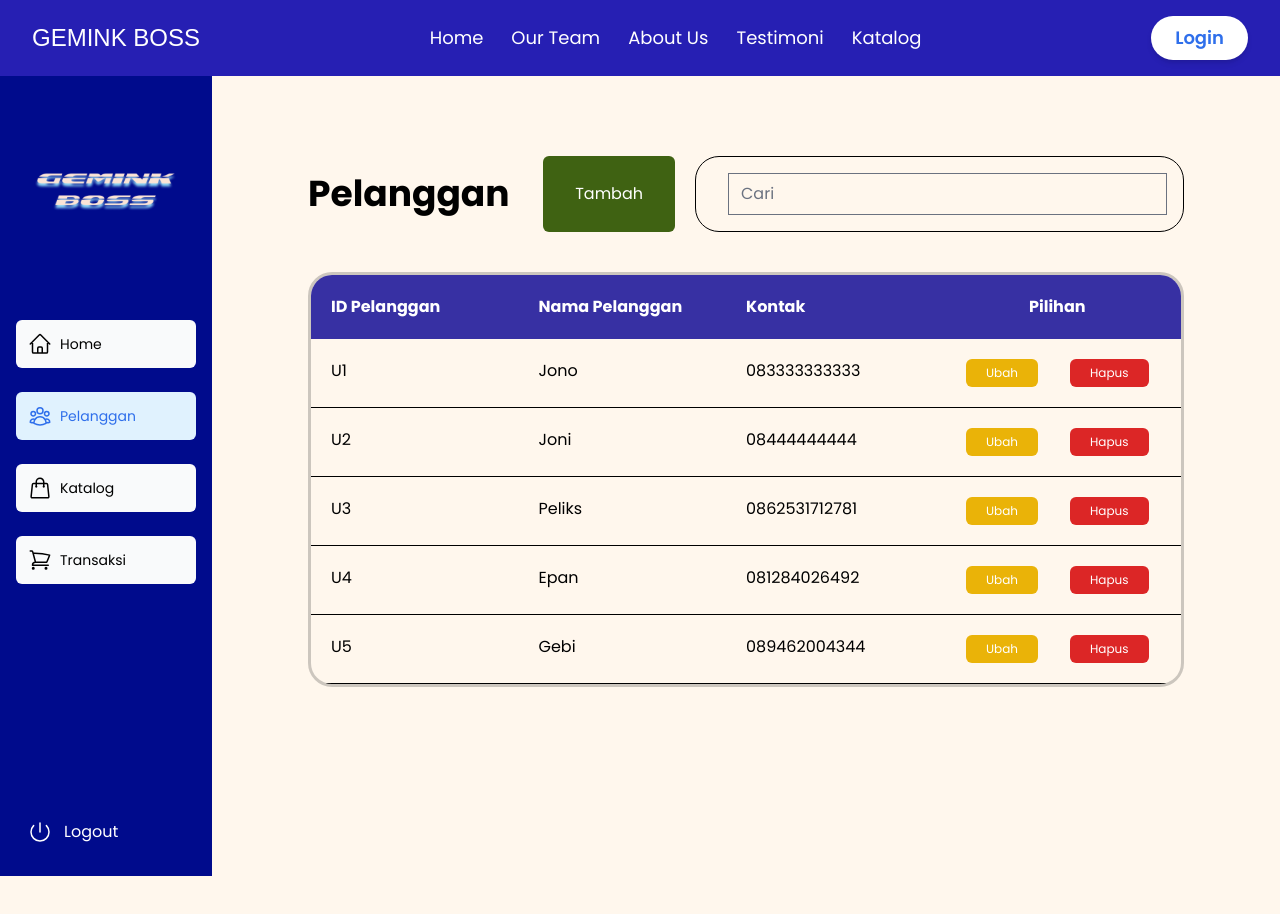
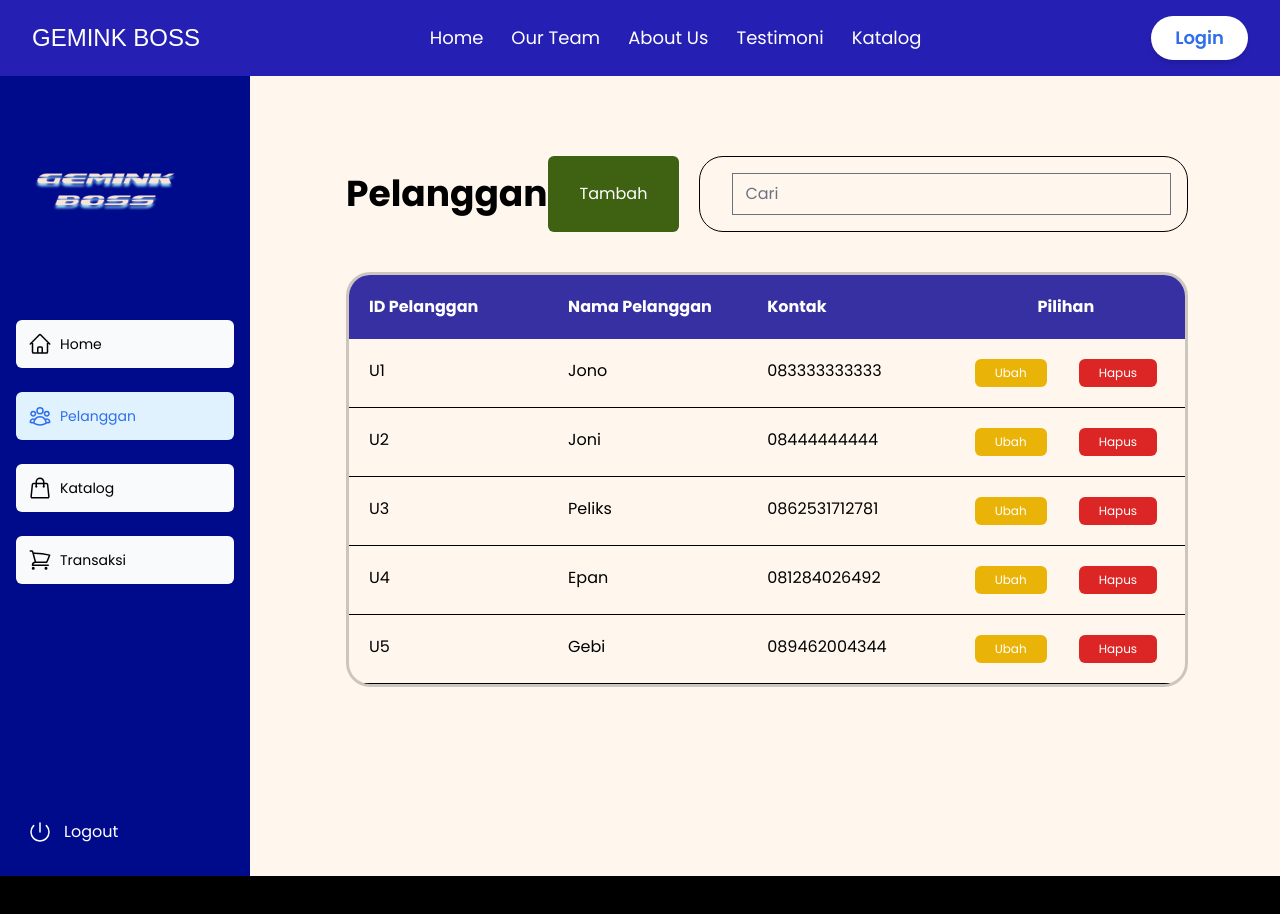
Before and after one commit to brumziee/SIWEB_GEMINK_BOSS, a Next.js app: page /adminpage/customers in a window 1280 px wide. Shown: the top 914 px of the page. After the commit the page ends 876 px from the top, so only its background shows below. Built offline with nearby package versions, Linux system fonts and the light colour scheme; a web font is replaced by a local one.

Commit message:
Update layout.tsx

```diff
--- a/app/adminpage/layout.tsx
+++ b/app/adminpage/layout.tsx
@@ -1,13 +1,17 @@
-// app/dashboard/layout.tsx
 import * as React from "react";
 import SideNav from '@/app/ui/adminpage/sidenav';
 import { poppins } from "@/app/ui/fonts";
 
 export default function DashboardLayout({ children }: { children: React.ReactNode }) {
   return (
-    <main className={`flex min-h-screen bg-orange-50 ${poppins.className}`}>
-      <SideNav />
-      <section className="flex-1 px-12 py-10 max-md:p-5 max-sm:p-4">
+    <main className={`flex h-screen overflow-hidden bg-orange-50 ${poppins.className}`}>
+      {/* SideNav tidak ikut scroll */}
+      <div className="w-[250px] shrink-0 overflow-y-auto sticky top-0 h-screen max-md:hidden">
+        <SideNav />
+      </div>
+
+      {/* Konten yang bisa discroll */}
+      <section className="flex-1 overflow-y-auto px-12 py-10 max-md:p-5 max-sm:p-4 h-screen">
         {children}
       </section>
     </main>
```
